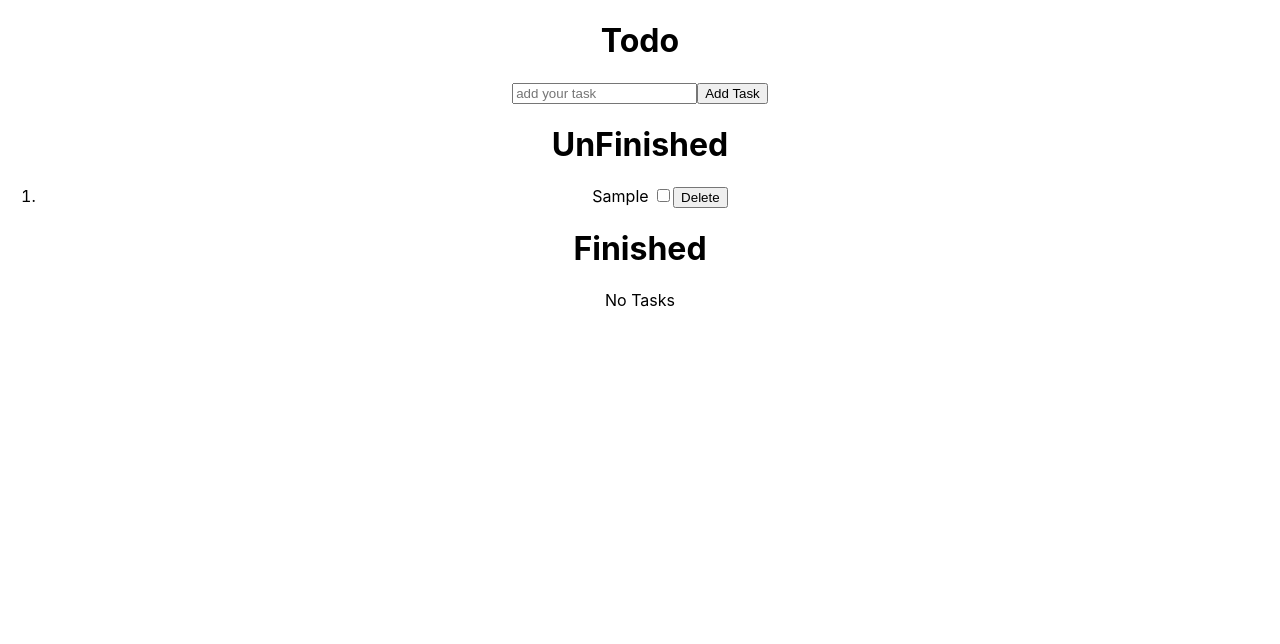
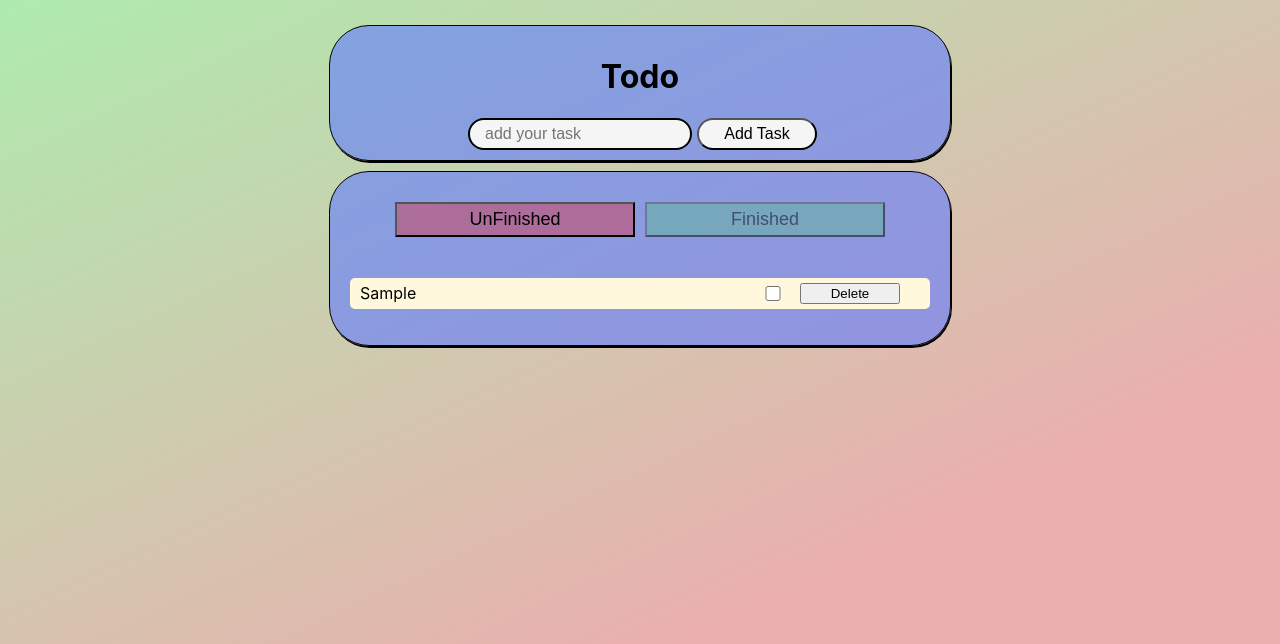
Before and after one commit to Guzicco/Todo-app, a React (Create React App) app: page / in a window 1280 px wide. Both pictures are taken after typing "Sample" into the empty fields and a click on the button "Add Task". Shown: the top 644 px of the page. Built offline with nearby package versions, Linux system fonts and the light colour scheme.

Commit message:
Changed tasks display to one at a time (button) styling app

```diff
--- a/src/App.css
+++ b/src/App.css
@@ -1,13 +1,85 @@
 .App {
-  text-align: center;
+	text-align: center;
+	margin-top: 20px;
 }
 
-flex-container {
-  display: flex;
-  align-items: center;
+.flex-container {
+	display: flex;
+	align-items: center;
+	justify-content: center;
+	flex-direction: column;
 }
 
-flex-item{
-  justify-content: center;
-  border: 2px, black, solid;
+.flex-item {
+	max-width: 800px;
+	min-width: 600px;
+	margin: 5px;
+	padding: 10px;
+	border: 1px solid black;
+	border-radius: 40px;
+	background-color: rgba(96, 123, 255, 0.6);
+	box-shadow: 1px 2px;
 }
+
+#todo-header > form input {
+	padding: 5px;
+	padding-left: 15px;
+	margin: 0px 5px 0px 5px;
+	width: 30%;
+	min-width: 200px;
+	font-size: medium;
+	background-color: whitesmoke;
+	border: 2px solid black;
+	border-radius: 20px;
+	transition: all ease 0.5s;
+}
+
+#todo-header > form input:focus {
+	outline: none;
+	width: 60%;
+}
+#todo-header > form input:focus::placeholder {
+	font-size: 0;
+}
+
+#todo-header > form button {
+	padding: 5px;
+	width: 20%;
+	border-radius: 20px;
+	font-size: medium;
+	background-color: whitesmoke;
+}
+
+.list-viewer {
+	padding: 10px;
+}
+.list-viewer li {
+	display: grid;
+	grid-template-columns: auto 25px 100px;
+	grid-column-gap: 15px;
+	padding: 5px 30px 5px 10px;
+	margin-top: 10px;
+	text-align: left;
+	background-color: cornsilk;
+	border-radius: 5px;
+}
+
+.list-switcher > button {
+	width: 40%;
+	padding: 5px;
+	margin: 20px 5px 5px 5px;
+	opacity: 0.5;
+	font-size: large;
+}
+
+.list-switcher > button:first-child {
+	background-color: rgba(255, 0, 0, 0.3);
+}
+.list-switcher > button:nth-child(2) {
+	background-color: rgba(0, 255, 0, 0.3);
+}
+
+.list-switcher > .active-button {
+	outline: none;
+	opacity: 1;
+}
--- a/src/App.js
+++ b/src/App.js
@@ -10,8 +10,9 @@ function App() {
 
 	const [taskList, setTaskList] = useState(initialState);
 	const [toDoInput, setToDoInput] = useState("");
+	const [displayFinished, setDisplayFinished] = useState(false);
 
-	const handleToggle = (id) => {
+	const handleToggleTask = (id) => {
 		const updatedToDoList = taskList.map((item) => {
 			if (item.id === id) {
 				return { ...item, isDone: !item.isDone };
@@ -34,9 +35,10 @@ function App() {
 		};
 		setTaskList([...taskList, newItem]);
 		setToDoInput("");
+		setDisplayFinished(false);
 	};
 
-	const handleRemove = (id) => {
+	const handleRemoveTask = (id) => {
 		const updatedToDoList = taskList.filter((item) => {
 			return item.id !== id;
 		});
@@ -53,7 +55,7 @@ function App() {
 	return (
 		<div className="App">
 			<div className="flex-container">
-				<div className="flex-item">
+				<div className="flex-item" id="todo-header">
 					<h1>Todo</h1>
 					<form onSubmit={handleSubmit}>
 						<label>
@@ -70,43 +72,64 @@ function App() {
 						<button type="submit">Add Task</button>
 					</form>
 				</div>
-				<div className="flex-item">
-					<h1>UnFinished</h1>
-					{unfinishedToDo.length ? (
-						<ol>
+				<div className="flex-item" id="todo-viewer">
+					<div className="list-switcher">
+						<button
+							className={displayFinished ? "" : "active-button"}
+							onClick={() => {
+								setDisplayFinished(false);
+							}}
+						>
+							UnFinished
+						</button>
+						<button
+							className={displayFinished ? "active-button" : ""}
+							onClick={() => {
+								setDisplayFinished(true);
+							}}
+						>
+							Finished
+						</button>
+					</div>
+
+					{!displayFinished ? (
+						unfinishedToDo.length ? (
+							<ol className="list-viewer">
 								{unfinishedToDo.map((item) => (
 									<Task
 										key={item.id}
 										id={item.id}
 										taskInfo={item.taskInfo}
-									onToggle={handleToggle}
-									onRemove={handleRemove}
+										onToggle={handleToggleTask}
+										onRemove={handleRemoveTask}
 										isDone={item.isDone}
 									/>
 								))}
 							</ol>
 						) : (
-						<p> No Tasks</p>
-					)}
-					<h1>Finished</h1>
-					{finishedToDo.length ? (
-						<ol>
+							<p>No Task</p>
+						)
+					) : null}
+					{displayFinished ? (
+						finishedToDo.length ? (
+							<ol className="list-viewer">
 								{finishedToDo.map((item) => {
 									return (
 										<Task
 											key={item.id}
 											id={item.id}
 											taskInfo={item.taskInfo}
-										onToggle={handleToggle}
-										onRemove={handleRemove}
+											onToggle={handleToggleTask}
+											onRemove={handleRemoveTask}
 											isDone={item.isDone}
 										/>
 									);
 								})}
 							</ol>
 						) : (
-						<p>No Tasks</p>
-					)}
+							<p>No Task</p>
+						)
+					) : null}
 				</div>
 			</div>
 		</div>
--- a/src/Task.js
+++ b/src/Task.js
@@ -3,7 +3,7 @@ import React from "react";
 const Task = ({ id, taskInfo, onToggle, isDone, onRemove }) => {
 	return (
 		<li key={id}>
-			{taskInfo}{" "}
+			{taskInfo}
 			<input
 				type="checkbox"
 				onChange={() => {
--- a/src/index.css
+++ b/src/index.css
@@ -6,6 +6,14 @@ body {
 		sans-serif;
 	-webkit-font-smoothing: antialiased;
 	-moz-osx-font-smoothing: grayscale;
+	background: fixed rgba(120, 222, 120, 0.6);
+	background: fixed
+		linear-gradient(
+			155deg,
+			rgba(120, 222, 120, 0.6) 0%,
+			rgba(222, 120, 120, 0.6) 70%
+		);
+	background: fixed radial-gradient();
 }
 
 code {
```
Lines whose indentation alone changed are shown as unchanged.
